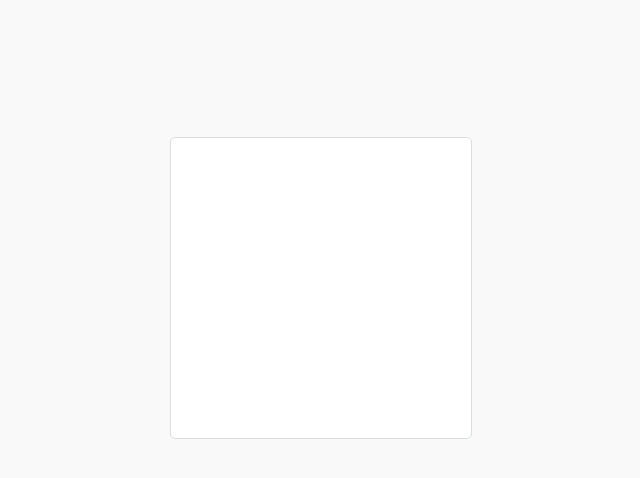
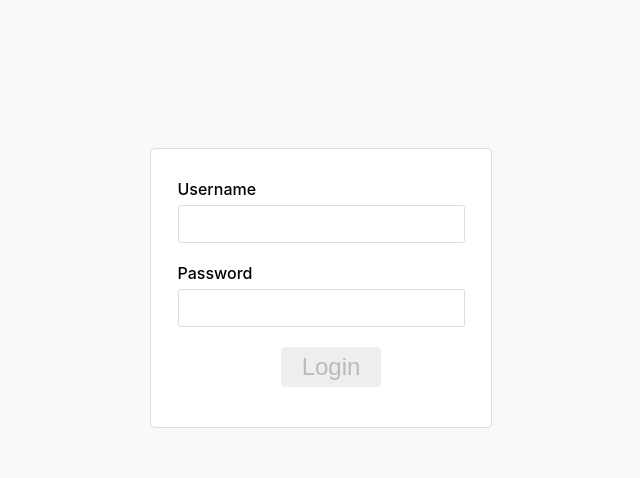
Before and after one commit to shanehobson/workout-tracker, an Angular app: page /login in a window 1280 px wide. Shown: the top 478 px of the page, without its empty margins (319-959 px from the left). Built offline with nearby package versions, Linux system fonts and the light colour scheme.

Commit message:
Progress on login page template

```diff
--- a/src/app/login/login.component.html
+++ b/src/app/login/login.component.html
@@ -2,5 +2,35 @@
   <form [formGroup]="loginForm"
         class="login-form">
 
+        <div class="d-flex j-center">
+            <div class="input-field">
+              <label class="input-label" style="font-weight: 500">Username</label>
+              <input class="input-control"
+                      type="text"
+                      formControlName="name"
+                      required/>
+            </div>
+        </div>
+
+        <div class="d-flex j-center">
+            <div class="input-field">
+              <label class="input-label" style="font-weight: 500">Password</label>
+              <input class="input-control"
+                      type="text"
+                      formControlName="password"
+                      required/>
+            </div>
+        </div>
+
+        <div class="d-flex j-center">
+            <button class="rect-btn rect-btn_green"
+              style="margin: 0 0 20px 20px"
+              type="button"
+              [disabled]="!loginForm.valid"
+              (click)="submitLoginForm(loginForm.value)">
+              Login
+          </button>
+        </div>
+
   </form>
 </div>
--- a/src/app/login/login.component.scss
+++ b/src/app/login/login.component.scss
@@ -1,9 +1,11 @@
 @import '../../sass/colors.scss';
+@import '../../sass/forms.scss';
+@import '../../sass/buttons.scss';
 
 .login-form {
     width: 300px;
-    height: 300px;
     border: 1px solid $gray-border;
     border-radius: 5px;
     background-color: #fff;
+    padding: 30px 20px 20px 20px;
 }
--- a/src/sass/colors.scss
+++ b/src/sass/colors.scss
@@ -1,9 +1,10 @@
 $blue: #0077be;
-$green: #32CD32;
+$green: darken(#32CD32, 25);
 $yellow: gold;
 $red: 	#DC143C;
 $dark-blue: #364051;
 $gray: #666;
-$dark-gray: #333;
+$darkGray: #333;
 $off-white: #f9f9f9;
 $gray-border: #d8dee2;
+$disabledGray: #ddd;
--- a/src/styles.scss
+++ b/src/styles.scss
@@ -2,6 +2,7 @@
 
 body {
   background-color: $off-white;
+  font-family: -apple-system,BlinkMacSystemFont,Segoe UI,Helvetica,Arial,sans-serif,Apple Color Emoji,Segoe UI Emoji,Segoe UI Symbol;
 }
 
 // Flexbox
```
